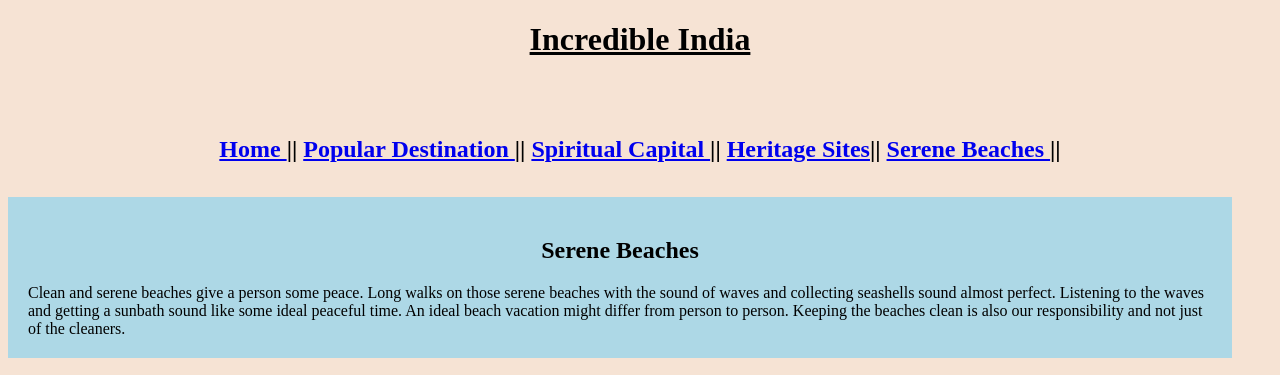
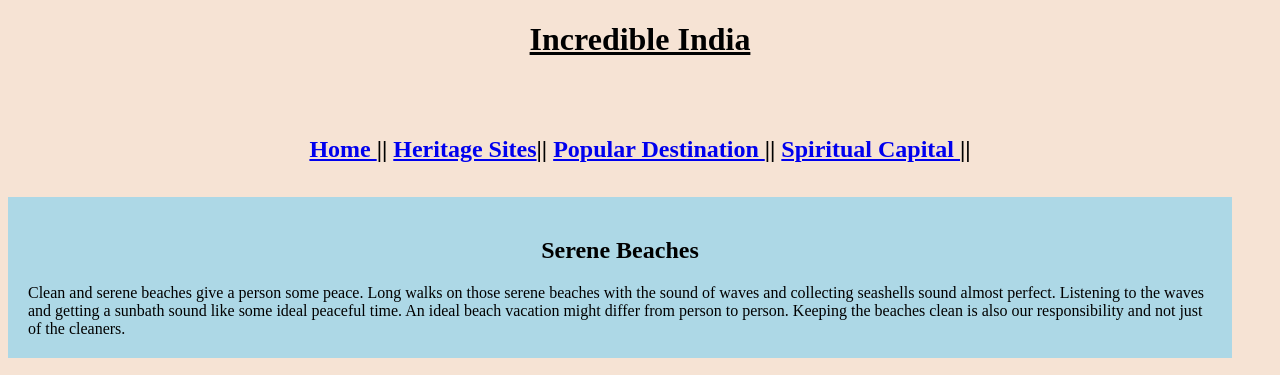
Before and after one commit to HaadZaad/Incredible-India, a plain HTML site: page beach.html in a window 1280 px wide. Shown: the top 375 px of the page. Drawn offline with Linux system fonts and the light colour scheme.

Commit message:
Update beach.html

```diff
--- a/beach.html
+++ b/beach.html
@@ -12,10 +12,9 @@
 
 <h2 font-family="Lucida Console"><ul style="padding:10px;">
 <li style="display:inline-block"><a href="index.html">Home </a>||</li>
-<li style="display:inline-block"><a href="Popular.html">Popular Destination </a>||</li>
+<li style="display:inline-block"><a href="heritage.html">Heritage Sites</a>||</li>
+  <li style="display:inline-block"><a href="Popular.html">Popular Destination </a>||</li>
 <li style="display:inline-block"><a href="spiritual.html">Spiritual Capital </a>||</li>
-<li style="display:inline-block"><a href="heritage.html">Heritage Sites</a>||</li>
-<li style="display:inline-block"><a href="beach.html"> Serene Beaches </a>||</li>
 
 </ul>
 </h2>
```
